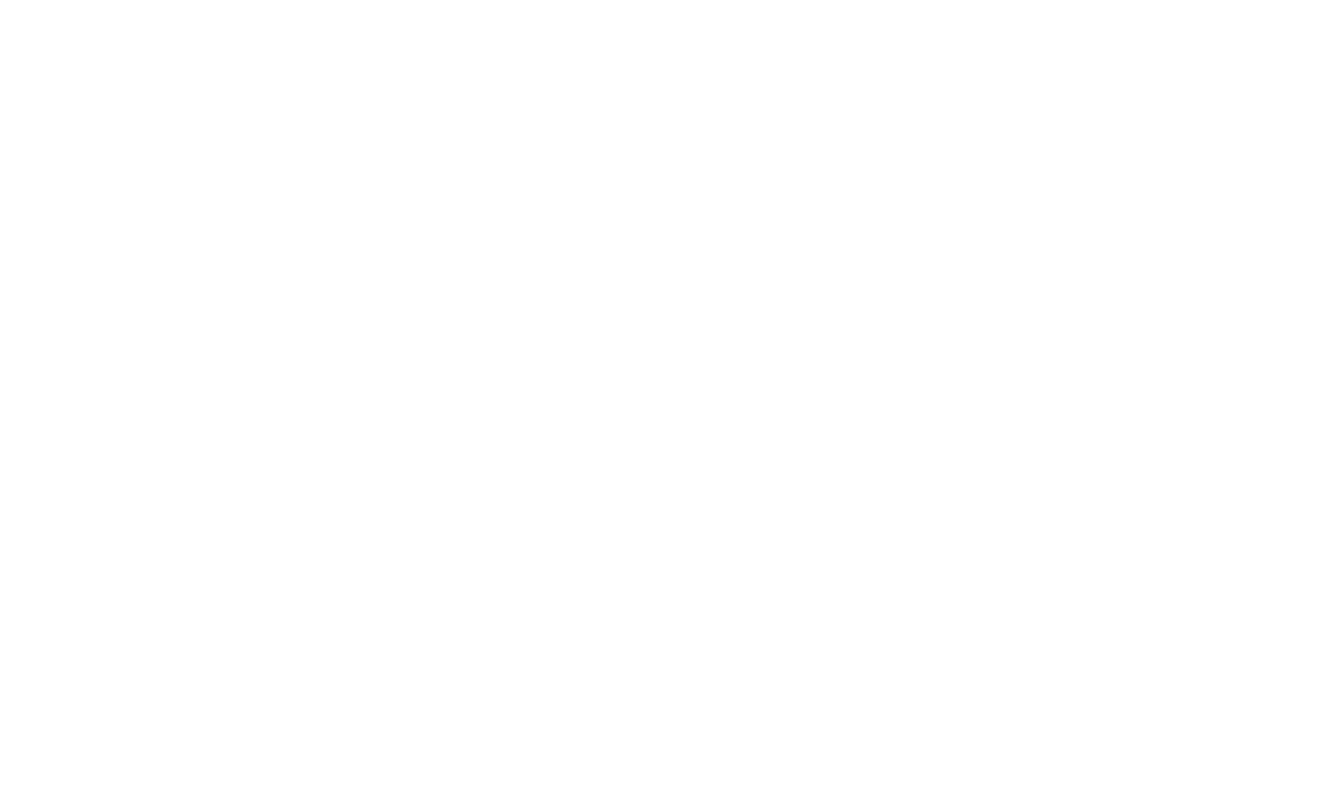
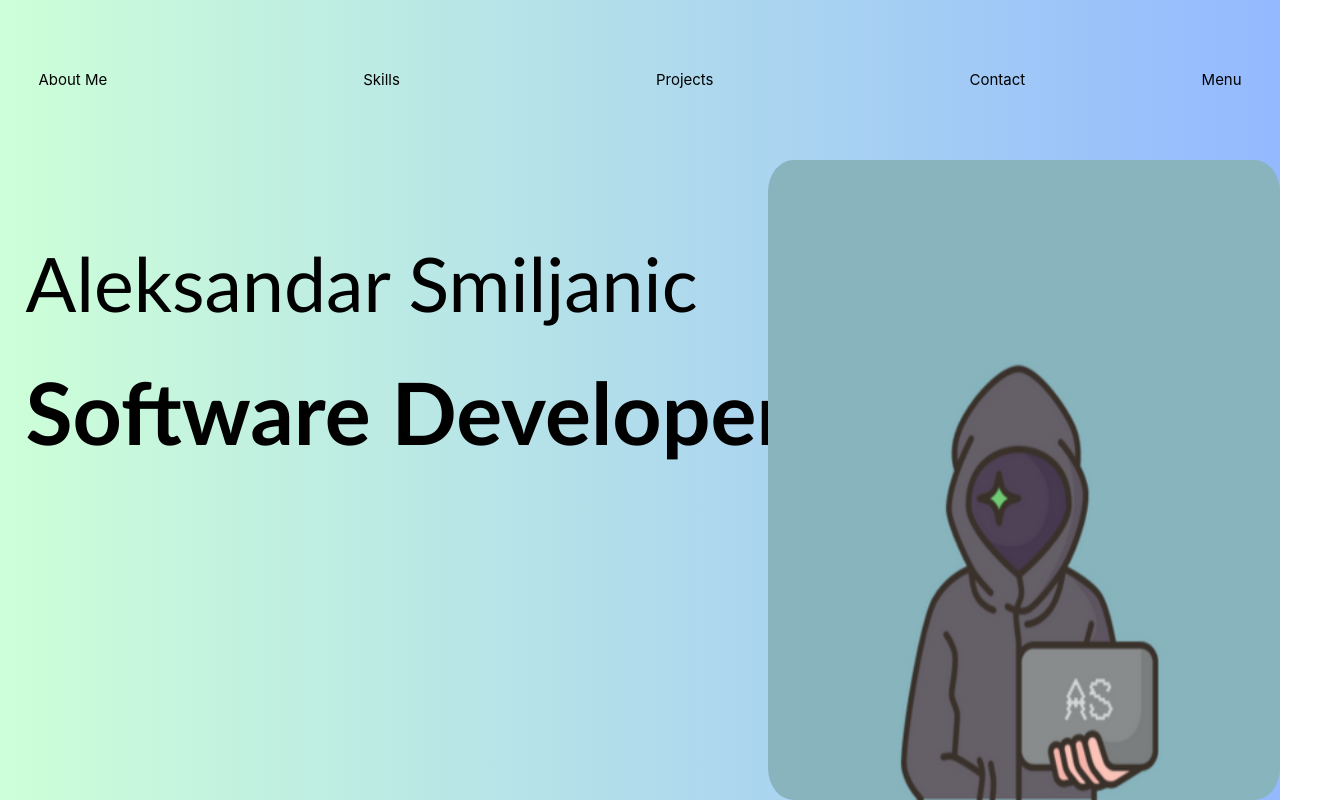
Before and after one commit to DroidStudioAS/Portfolio, a Vue app: page / in a window 1280 px wide. Shown: the whole page, 1318 px wide, since content can reach past the window. Built offline with nearby package versions, Linux system fonts and the light colour scheme.

Commit message:
home page structure setup

```diff
--- a/src/App.vue
+++ b/src/App.vue
@@ -4,69 +4,101 @@ import HelloWorld from './components/HelloWorld.vue'
 </script>
 
 <template>
+<div class="main_container">
+      <div class="nav_container">
+          <div class="nav_item">About Me</div>
+          <div class="nav_item">Skills</div>
+          <div class="nav_item">Projects</div>
+          <div class="nav_item">Contact</div>
+          <div class="menu_icon">Menu</div>
+      </div>
+
+      <div class="content_container">
+        <div class="header_container">
+
+            <h2 class="name">Aleksandar Smiljanic</h2>
+            <h1 class="title">Software Developer</h1>
+        </div>
+        <div class="icon_container">
+            <img class="icon_landing" src="/icon_landing.png">
+        </div>
+      </div>
+    </div>
 
 </template>
 
 <style scoped>
-header {
-  line-height: 1.5;
-  max-height: 100vh;
+.main_container{
+  height: 100vh;
+  width: 100vw;
+  background-image: linear-gradient(90deg, #cdffd8, #94b9ff);
+  position: absolute;
+  top: 0%;
+  left: 0%;
+  right: 0%;
+}
+.menu_icon{
+  margin-right: 4%;
 }
 
-.logo {
-  display: block;
-  margin: 0 auto 2rem;
+.icon_container{
+ position: absolute;
+ right: 0vw;
+ height: 80vh;
+ width: 40vw;
+
 }
+.icon_landing{
+  height: 80vh;
+ width: 40vw;
+ border-radius: 5%;
+}
+.content_container{
+  display: flex;
+  flex-flow: row nowrap;
+  position: absolute;
+  top:20vh ;
+  left: 0vw;
+  height: 80vh;
+  width: 100vw;
+  color: black;
 
-nav {
-  width: 100%;
-  font-size: 12px;
-  text-align: center;
-  margin-top: 2rem;
 }
-
-nav a.router-link-exact-active {
-  color: var(--color-text);
+.header_container{
+  display: flex;
+  flex-flow: column nowrap;
+  width: 60vw;
+  font-family: 'Trebuchet MS', 'Lucida Sans Unicode', 'Lucida Grande', 'Lucida Sans', Arial, sans-serif;
+  justify-content: center;
+  align-items: start;
+  margin-bottom: 20%;
+  margin-left: 2%;
 }
-
-nav a.router-link-exact-active:hover {
-  background-color: transparent;
+.name{
+  font-size: 7cap;
+  font-weight: 100;
 }
-
-nav a {
-  display: inline-block;
-  padding: 0 1rem;
-  border-left: 1px solid var(--color-border);
+.title{
+  font-size: 8cap;
+  font-weight: bold;
 }
-
-nav a:first-of-type {
-  border: 0;
+.nav_container{
+  display: flex;
+  flex-flow: row nowrap;
+  position: absolute;
+  top: 0%;
+  left: 0%;
+  width: 100vw;
+  height: 20vh;
+  justify-content: start;
+  margin-left: 3%;
+  gap: 20%;
+  align-items: center;
+  color: black;
 }
-
-@media (min-width: 1024px) {
-  header {
-    display: flex;
-    place-items: center;
-    padding-right: calc(var(--section-gap) / 2);
-  }
-
-  .logo {
-    margin: 0 2rem 0 0;
-  }
-
-  header .wrapper {
-    display: flex;
-    place-items: flex-start;
-    flex-wrap: wrap;
-  }
-
-  nav {
-    text-align: left;
-    margin-left: -1rem;
-    font-size: 1rem;
-
-    padding: 1rem 0;
-    margin-top: 1rem;
-  }
+.menu_icon{
+  position: absolute;
+  right: 2%;
+  justify-self: right;
 }
 </style>
```
Also changed, not shown: public/icon_landing.png (added).
